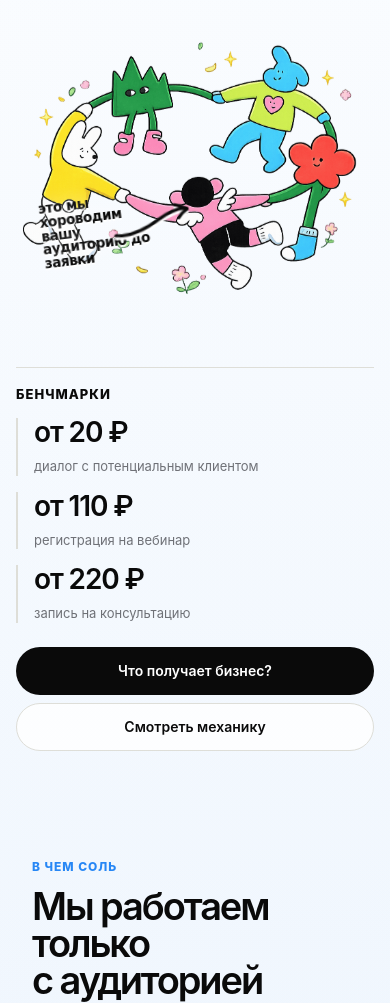
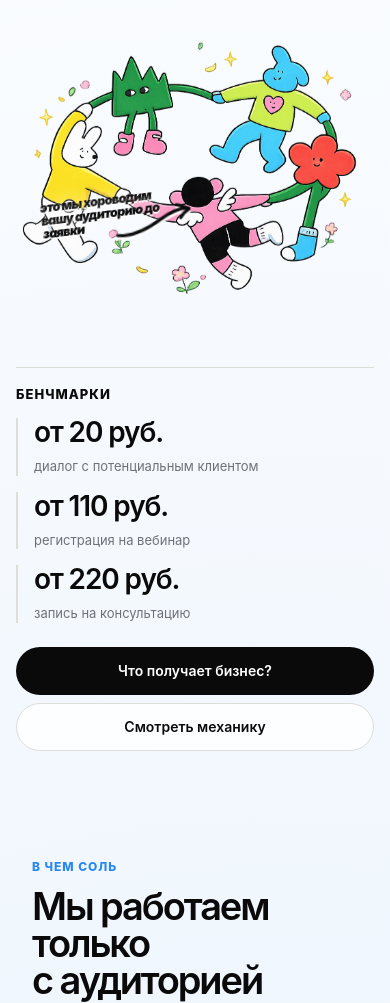
Before and after one commit to marchykmaksim15-dev/smartcrew-site, a plain HTML site: page index.html in a window 390 px wide. Shown: the part 453-1456 px from the top of the page. Drawn offline with Linux system fonts and the light colour scheme.

Commit message:
Update CTA, pricing text, and mobile typography

```diff
--- a/index.html
+++ b/index.html
@@ -28,7 +28,7 @@
       </nav>
 
       <div class="header-actions">
-        <a class="button button-primary header-brief-button" href="#test-cost" data-open-test-modal>И мы себе хотим B2C Outreach</a>
+        <a class="button button-primary header-brief-button" href="#test-cost" data-open-test-modal>И мы себе очень сильно хотим B2C Outreach</a>
       </div>
     </header>
 
@@ -72,15 +72,15 @@
 
             <dl class="benchmark-rail" aria-label="Бенчмарки B2C Outreach VK">
               <div>
-                <dt>от 20 ₽</dt>
+                <dt>от 20 руб.</dt>
                 <dd>диалог с потенциальным клиентом</dd>
               </div>
               <div>
-                <dt>от 110 ₽</dt>
+                <dt>от 110 руб.</dt>
                 <dd>регистрация на вебинар</dd>
               </div>
               <div>
-                <dt>от 220 ₽</dt>
+                <dt>от 220 руб.</dt>
                 <dd>запись на консультацию</dd>
               </div>
             </dl>
@@ -328,7 +328,7 @@
               </div>
               <div class="benchmark-row" role="row">
                 <span role="cell">Клик по объявлению</span>
-                <strong role="cell">3,39 ₽</strong>
+                <strong role="cell">3,39 руб.</strong>
                 <span role="cell">дешевый вход в широкую аудиторию</span>
               </div>
               <div class="benchmark-row" role="row">
@@ -338,17 +338,17 @@
               </div>
               <div class="benchmark-row" role="row">
                 <span role="cell">Диалог с потенциальным клиентом</span>
-                <strong role="cell">20 ₽</strong>
+                <strong role="cell">20 руб.</strong>
                 <span role="cell">человек перешел в коммуникацию</span>
               </div>
               <div class="benchmark-row" role="row">
                 <span role="cell">Регистрация на вебинар</span>
-                <strong role="cell">110 ₽</strong>
+                <strong role="cell">110 руб.</strong>
                 <span role="cell">появилось целевое действие</span>
               </div>
               <div class="benchmark-row" role="row">
                 <span role="cell">Запись на консультацию</span>
-                <strong role="cell">220 ₽</strong>
+                <strong role="cell">220 руб.</strong>
                 <span role="cell">лид готов обсуждать решение</span>
               </div>
             </div>
@@ -530,10 +530,10 @@
           <section class="cost-step" data-step="3" aria-label="Стоимость продукта">
             <h3>Какая средняя стоимость продукта?</h3>
             <div class="lead-scale product-price-scale">
-              <label><input type="radio" name="productPrice" value="от 1 000 до 10 000 ₽" /> <span>1–10 тыс.</span></label>
-              <label><input type="radio" name="productPrice" value="от 10 000 до 50 000 ₽" /> <span>10–50 тыс.</span></label>
-              <label><input type="radio" name="productPrice" value="от 50 000 до 150 000 ₽" data-summary-value="от 500 000 до 150 000 ₽" /> <span>50–150 тыс.</span></label>
-              <label><input type="radio" name="productPrice" value="150 000+ ₽" /> <span>150 тыс.+</span></label>
+              <label><input type="radio" name="productPrice" value="от 1 000 до 10 000 руб." /> <span>1–10 тыс.</span></label>
+              <label><input type="radio" name="productPrice" value="от 10 000 до 50 000 руб." /> <span>10–50 тыс.</span></label>
+              <label><input type="radio" name="productPrice" value="от 50 000 до 150 000 руб." /> <span>50–150 тыс.</span></label>
+              <label><input type="radio" name="productPrice" value="150 000+ руб." /> <span>150 тыс.+</span></label>
             </div>
           </section>
 
--- a/script.js
+++ b/script.js
@@ -116,7 +116,8 @@ if (modal) {
     const region = regions[regionValue] || "не указан";
     const leads = selectedValue("leads") || "не указано";
     const productPrice = displayValue("productPrice") || "не указано";
-    const intro = `Вводные: ${niche.toLowerCase()}, ${lowerFirst(region)}, нужно ${leads}, стоимость продукта ${productPrice}.`;
+    const productPriceSentence = productPrice.replace(/\.$/, "");
+    const intro = `Вводные: ${niche.toLowerCase()}, ${lowerFirst(region)}, нужно ${leads}, стоимость продукта ${productPriceSentence}.`;
 
     resultCost.textContent = "Запуск под ключ: 4-5 недель";
     resultSummary.textContent = intro;
--- a/styles.css
+++ b/styles.css
@@ -371,11 +371,12 @@ h1 {
   left: 2%;
   width: 238px;
   color: var(--text);
-  font-family: "Segoe Print", "Bradley Hand ITC", "Comic Sans MS", cursive;
-  font-size: 24px;
-  font-weight: 700;
-  line-height: 1.04;
-  letter-spacing: -0.03em;
+  font-family: Inter, "SF Pro Display", "Segoe UI", Arial, sans-serif;
+  font-size: 23px;
+  font-style: italic;
+  font-weight: 900;
+  line-height: 1.02;
+  letter-spacing: -0.05em;
   transform: rotate(-7deg);
   text-shadow:
     0 2px 0 rgba(255, 255, 255, 0.9),
@@ -3044,7 +3045,7 @@ body.modal-open {
     top: 49%;
     left: 7%;
     width: 128px;
-    font-size: 13.5px;
+    font-size: 12.5px;
     line-height: 1.02;
   }
 
```
